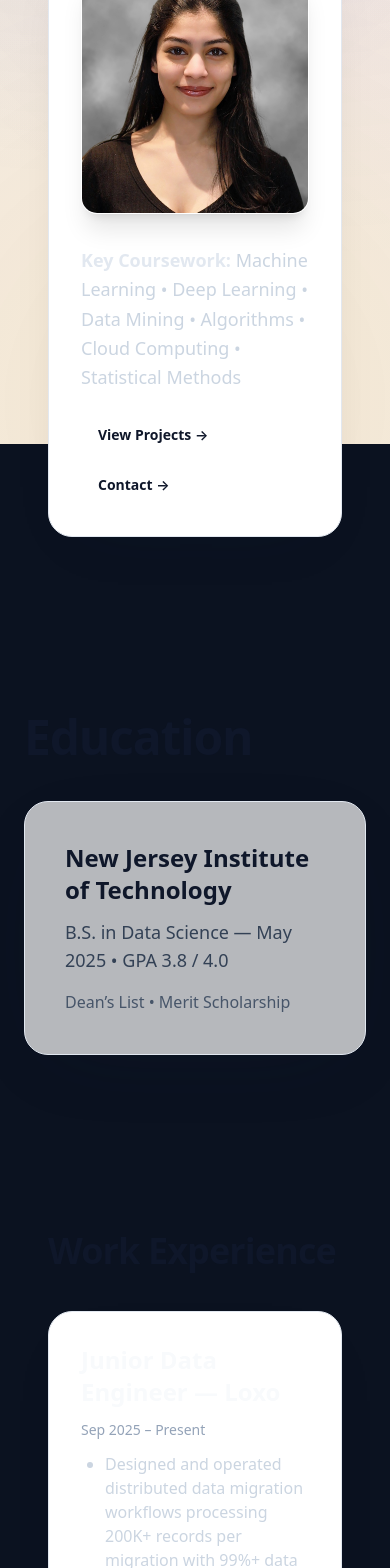
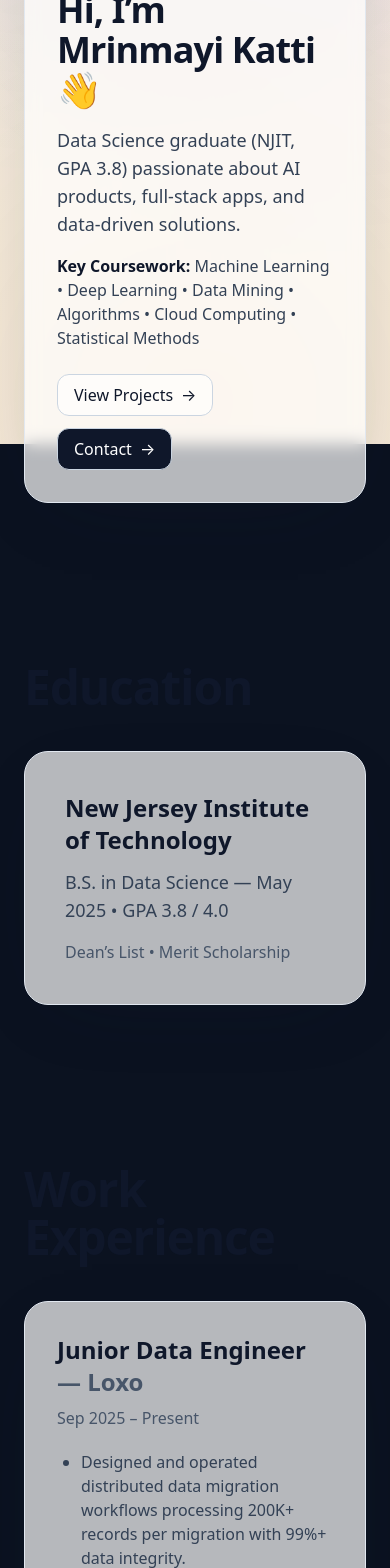
Before and after one commit to Mrinmayi03/MrinmayiKatti_Portfolio, a React (Vite) app: page / in a window 390 px wide. Shown: the part 400-1968 px from the top of the page. Built offline with nearby package versions, Linux system fonts and the light colour scheme.

Commit message:
Frontend updates

```diff
--- a/src/components/Contact.tsx
+++ b/src/components/Contact.tsx
@@ -1,52 +1,54 @@
-import SectionShell from "./SectionShell";
-
+// src/components/Contact.tsx
 export default function Contact() {
   return (
-    <SectionShell
-      id="contact"
-      title="Get in Touch"
-      subtitle="I’m open to new-grad SWE / Data Science opportunities."
-    >
-      <div className="space-y-4 text-slate-300">
+    <section id="contact" className="py-20">
+      <h2 className="text-5xl font-extrabold tracking-tight text-slate-900 mb-10">
+        Contact
+      </h2>
+
+      <div className="rounded-3xl bg-white/70 backdrop-blur border border-slate-200 shadow-[0_20px_80px_-40px_rgba(15,23,42,0.35)] p-8 md:p-10">
+        <p className="text-slate-700 text-lg mb-6">
+          I’m open to new-grad SWE / Data Science opportunities.
+        </p>
+
+        <div className="space-y-3 text-slate-700">
           <p>
-          <span className="font-semibold text-slate-400">Email:</span>{" "}
-          <a
-            href="mailto:mpkatti03@gmail.com"
-            className="font-semibold text-sky-300 hover:text-sky-200 hover:underline"
-          >
+            <span className="font-semibold text-slate-900">Email:</span>{' '}
+            <a className="underline hover:text-slate-900" href="mailto:mpkatti03@gmail.com">
               mpkatti03@gmail.com
             </a>
           </p>
 
           <p>
-          <span className="font-semibold text-slate-400">LinkedIn:</span>{" "}
+            <span className="font-semibold text-slate-900">LinkedIn:</span>{' '}
             <a
+              className="underline hover:text-slate-900"
               href="https://linkedin.com/in/mrinmayi-p-katti-0a6333248"
               target="_blank"
               rel="noreferrer"
-            className="font-semibold text-sky-300 hover:text-sky-200 hover:underline"
             >
               /in/mrinmayi-p-katti-0a6333248
             </a>
           </p>
 
           <p>
-          <span className="font-semibold text-slate-400">GitHub:</span>{" "}
+            <span className="font-semibold text-slate-900">GitHub:</span>{' '}
             <a
+              className="underline hover:text-slate-900"
               href="https://github.com/Mrinmayi03"
               target="_blank"
               rel="noreferrer"
-            className="font-semibold text-sky-300 hover:text-sky-200 hover:underline"
             >
               github.com/Mrinmayi03
             </a>
           </p>
 
           <p>
-          <span className="font-semibold text-slate-400">Phone:</span>{" "}
-          <span className="font-semibold text-slate-200">+1 862-405-0732</span>
+            <span className="font-semibold text-slate-900">Phone:</span>{' '}
+            <span className="text-slate-700">+1 862-405-0732</span>
           </p>
         </div>
-    </SectionShell>
+      </div>
+    </section>
   );
 }
--- a/src/components/Education.tsx
+++ b/src/components/Education.tsx
@@ -15,9 +15,7 @@ export default function Education() {
           B.S. in Data Science — May 2025 • GPA 3.8 / 4.0
         </p>
 
-        <p className="mt-4 text-slate-600">
-          Dean’s List • Merit Scholarship
-        </p>
+        <p className="mt-4 text-slate-600">Dean’s List • Merit Scholarship</p>
       </div>
     </section>
   );
--- a/src/components/Experience.tsx
+++ b/src/components/Experience.tsx
@@ -1,76 +1,83 @@
-import SectionShell from "./SectionShell";
+// src/components/Experience.tsx
+type Role = {
+  company: string;
+  title: string;
+  period: string;
+  bullets: string[];
+  tech?: string[];
+};
 
 export default function Experience() {
-  const roles = [
+  const roles: Role[] = [
     {
-      company: "Loxo",
-      title: "Junior Data Engineer",
-      period: "Sep 2025 – Present",
+      company: 'Loxo',
+      title: 'Junior Data Engineer',
+      period: 'Sep 2025 – Present',
       bullets: [
-        "Designed and operated distributed data migration workflows processing 200K+ records per migration with 99%+ data integrity.",
-        "Integrated 7+ external ATS/CRM systems, resolving UUID/type mismatches and schema inconsistencies to reduce reconciliation errors by 30%.",
-        "Engineered reusable job orchestration templates with retry logic, structured logging, and validation layers, reducing manual intervention by 25%.",
-        "Implemented schema normalization and post-migration reconciliation checks to enforce strict data quality SLAs.",
-        "Containerized backend batch workloads with Docker and deployed to Kubernetes for fault-tolerant, production-grade processing.",
-        "Collaborated cross-functionally with product and engineering teams to debug edge cases, improve migration reliability, and optimize runtime performance.",
-        "Maintained observability via structured logs, metrics tracking, and retry patterns to ensure high system resilience.",
+        'Designed and operated distributed data migration workflows processing 200K+ records per migration with 99%+ data integrity.',
+        'Integrated 7+ external ATS/CRM systems, resolving UUID/type mismatches and schema inconsistencies to reduce reconciliation errors by 30%.',
+        'Engineered reusable job orchestration templates with retry logic, structured logging, and validation layers, reducing manual intervention by 25%.',
+        'Implemented schema normalization and post-migration reconciliation checks to enforce strict data quality SLAs.',
+        'Containerized backend batch workloads with Docker and deployed to Kubernetes for fault-tolerant, production-grade processing.',
+        'Collaborated cross-functionally to debug edge cases, improve reliability, and optimize runtime performance.',
+        'Maintained observability via structured logs, metrics tracking, and retry patterns to ensure high system resilience.',
       ],
-      tech: [
-        "Ruby on Rails",
-        "Python",
-        "SQL Server",
-        "Kubernetes",
-        "Docker",
-        "ETL/ELT",
-        "REST APIs",
+      tech: ['Ruby on Rails', 'Python', 'SQL Server', 'Kubernetes', 'Docker', 'ETL/ELT', 'REST APIs'],
+    },
+    {
+      company: 'Reliance Jio',
+      title: 'AI/ML Intern',
+      period: 'Jun 2024 – Aug 2024',
+      bullets: [
+        'Built SQL and Python based data pipelines supporting A/B testing infrastructure, contributing to 18% retention growth.',
+        'Built real-time dashboards in Python, Tableau, and GCP BigQuery, reducing analysis time by 40%.',
+        'Automated experiment metric tracking using SQL queries and batch processing scripts.',
       ],
     },
     {
-      company: "Reliance Jio",
-      title: "AI/ML Intern",
-      period: "Jun 2024 – Aug 2024",
+      company: 'LinkQuest Global',
+      title: 'Data Analyst Intern',
+      period: 'May 2021 – Jul 2021',
       bullets: [
-        "Built SQL and Python based data pipelines supporting A/B testing infrastructure, contributing to 18% retention growth.",
-        "Built real-time interactive dashboards in Python, Tableau, and GCP BigQuery, reducing analysis time by 40%.",
-        "Automated experiment metric tracking using SQL queries and batch processing scripts.",
-      ],
-    },
-    {
-      company: "LinkQuest Global",
-      title: "Data Analyst Intern",
-      period: "May 2021 – Jul 2021",
-      bullets: [
-        "Improved SQL query efficiency by 35% and doubled ETL throughput using Spark.",
-        "Automated anomaly detection with SAS, R, and MongoDB logging.",
-        "Led agile development with Git, Jira, and Docker for reproducible pipelines.",
-        "Deployed containerized data services on AWS EC2 using Docker for scalable analytics workloads.",
+        'Improved SQL query efficiency by 35% and doubled ETL throughput using Spark.',
+        'Automated anomaly detection with SAS, R, and MongoDB logging.',
+        'Led agile delivery with Git, Jira, and Docker for reproducible pipelines.',
+        'Deployed containerized data services on AWS EC2 using Docker for scalable analytics workloads.',
       ],
     },
   ];
 
   return (
-    <SectionShell id="experience" title="Work Experience">
-      <div className="space-y-12">
+    <section id="experience" className="py-20">
+      <h2 className="text-5xl font-extrabold tracking-tight text-slate-900 mb-10">
+        Work Experience
+      </h2>
+
+      <div className="space-y-8">
         {roles.map((r) => (
-          <div key={`${r.company}-${r.title}`} className="space-y-3">
-            <h3 className="text-2xl font-semibold text-slate-50">
-              {r.title} — {r.company}
-            </h3>
+          <div
+            key={`${r.title}-${r.company}`}
+            className="rounded-3xl bg-white/70 backdrop-blur border border-slate-200 shadow-[0_20px_80px_-40px_rgba(15,23,42,0.35)] p-8 md:p-10"
+          >
+            <div className="flex flex-col md:flex-row md:items-baseline md:justify-between gap-2">
+              <h3 className="text-2xl font-semibold text-slate-900">
+                {r.title} <span className="text-slate-600">— {r.company}</span>
+              </h3>
+              <p className="text-slate-600">{r.period}</p>
+            </div>
 
-            <p className="text-sm md:text-base text-slate-400">{r.period}</p>
-
-            <ul className="list-disc ml-6 text-slate-300 space-y-2">
+            <ul className="mt-5 list-disc ml-6 text-slate-700 space-y-2">
               {r.bullets.map((b) => (
                 <li key={b}>{b}</li>
               ))}
             </ul>
 
             {r.tech && (
-              <div className="flex flex-wrap gap-2 pt-3">
+              <div className="mt-6 flex flex-wrap gap-2">
                 {r.tech.map((t) => (
                   <span
                     key={t}
-                    className="rounded-lg border border-white/10 bg-white/5 px-2.5 py-1 text-xs text-slate-200"
+                    className="text-xs px-3 py-1 rounded-full border border-slate-300 bg-white/60 text-slate-700"
                   >
                     {t}
                   </span>
@@ -80,6 +87,6 @@ export default function Experience() {
           </div>
         ))}
       </div>
-    </SectionShell>
+    </section>
   );
 }
--- a/src/components/Intro.tsx
+++ b/src/components/Intro.tsx
@@ -1,44 +1,49 @@
-import portrait from "../assets/portrait.jpg";
-import SectionShell from "./SectionShell";
+// src/components/Intro.tsx
+import portrait from '../assets/portrait.jpg';
 
 export default function Intro() {
   return (
-    <SectionShell
-      id="intro"
-      title="Hi, I'm Mrinmayi Katti 👋"
-      subtitle="Data Science graduate (NJIT, GPA 3.8) passionate about AI products, full-stack apps, and data-driven solutions."
-      className="pt-10"
-    >
-      <div className="grid gap-8 md:grid-cols-[240px_1fr] md:items-center">
+    <section id="intro" className="pt-12 pb-20">
+      <div className="rounded-3xl bg-white/70 backdrop-blur border border-slate-200 shadow-[0_20px_80px_-40px_rgba(15,23,42,0.35)] p-8 md:p-10">
+        <div className="grid gap-8 md:grid-cols-[220px_1fr] items-center">
           <img
             src={portrait}
             alt="Mrinmayi portrait"
-          className="w-60 h-60 object-cover rounded-2xl shadow-xl border border-white/10"
+            className="w-full max-w-[220px] aspect-square object-cover rounded-2xl shadow-md border border-slate-200"
           />
 
           <div>
-          <p className="text-slate-300 text-lg leading-relaxed">
-            <span className="font-semibold text-slate-200">Key Coursework:</span>{" "}
-            Machine Learning • Deep Learning • Data Mining • Algorithms • Cloud
-            Computing • Statistical Methods
+            <h1 className="text-4xl md:text-5xl font-extrabold tracking-tight text-slate-900">
+              Hi, I’m Mrinmayi Katti <span aria-hidden>👋</span>
+            </h1>
+
+            <p className="mt-4 text-lg md:text-xl text-slate-700 max-w-2xl">
+              Data Science graduate (NJIT, GPA 3.8) passionate about AI products, full-stack apps,
+              and data-driven solutions.
+            </p>
+
+            <p className="mt-4 text-slate-700">
+              <span className="font-semibold text-slate-900">Key Coursework:</span>{' '}
+              Machine Learning • Deep Learning • Data Mining • Algorithms • Cloud Computing • Statistical Methods
             </p>
 
             <div className="mt-6 flex flex-wrap gap-3">
               <a
                 href="#projects"
-              className="inline-flex items-center gap-2 rounded-xl bg-white/10 hover:bg-white/15 border border-white/10 px-4 py-2 text-sm font-semibold transition"
+                className="inline-flex items-center gap-2 rounded-xl border border-slate-300 bg-white/60 px-4 py-2 text-slate-900 hover:bg-white transition"
               >
-              View Projects →
+                View Projects <span aria-hidden>→</span>
               </a>
               <a
                 href="#contact"
-              className="inline-flex items-center gap-2 rounded-xl bg-white/10 hover:bg-white/15 border border-white/10 px-4 py-2 text-sm font-semibold transition"
+                className="inline-flex items-center gap-2 rounded-xl border border-slate-300 bg-slate-900 px-4 py-2 text-white hover:bg-slate-950 transition"
               >
-              Contact →
+                Contact <span aria-hidden>→</span>
               </a>
             </div>
           </div>
         </div>
-    </SectionShell>
+      </div>
+    </section>
   );
 }
--- a/src/components/Navbar.tsx
+++ b/src/components/Navbar.tsx
@@ -13,7 +13,7 @@ const links = [
 export default function Navbar() {
   return (
     <header className="sticky top-0 z-50">
-      <div className="backdrop-blur bg-[#f6f1e8]/80 border-b border-slate-200">
+      <div className="backdrop-blur bg-[#f6f1e8]/85 border-b border-slate-200">
         <nav className="mx-auto max-w-6xl px-6">
           <div className="h-14 flex items-center justify-between gap-6">
             <a
--- a/src/components/Projects.tsx
+++ b/src/components/Projects.tsx
@@ -1,101 +1,100 @@
-import ProjectCard from "./ProjectCard";
+// src/components/Projects.tsx
+import ProjectCard from './ProjectCard';
 
-import fsImg1 from "../assets/projects/frenchspeechsync/FrenchSpeechSync-1.png";
-import fsImg2 from "../assets/projects/frenchspeechsync/FrenchSpeechSync-2.png";
-import originalVid from "../assets/projects/frenchspeechsync/youtube_video.mp4";
-import translatedVid from "../assets/projects/frenchspeechsync/FrenchTranslated.mp4";
+import fsImg1 from '../assets/projects/frenchspeechsync/FrenchSpeechSync-1.png';
+import fsImg2 from '../assets/projects/frenchspeechsync/FrenchSpeechSync-2.png';
+import originalVid from '../assets/projects/frenchspeechsync/youtube_video.mp4';
+import translatedVid from '../assets/projects/frenchspeechsync/FrenchTranslated.mp4';
 
-import ccImg1 from "../assets/projects/calmcompanion/CalmCompanion-1.png";
-import ccImg2 from "../assets/projects/calmcompanion/CalmCompanion-2.png";
+import ccImg1 from '../assets/projects/calmcompanion/CalmCompanion-1.png';
+import ccImg2 from '../assets/projects/calmcompanion/CalmCompanion-2.png';
 
-import ssImg1 from "../assets/projects/stocksight/StockSight-1.png";
-import ssImg2 from "../assets/projects/stocksight/StockSight-2.png";
+import ssImg1 from '../assets/projects/stocksight/StockSight-1.png';
+import ssImg2 from '../assets/projects/stocksight/StockSight-2.png';
 
-import sbImg1 from "../assets/projects/steadybloom/SteadyBloom1.png";
-import sbImg2 from "../assets/projects/steadybloom/SteadyBloom2.png";
-import sbImg3 from "../assets/projects/steadybloom/SteadyBloom3.png";
-import sbImg4 from "../assets/projects/steadybloom/SteadyBloom4.png";
+import sbImg1 from '../assets/projects/steadybloom/SteadyBloom1.png';
+import sbImg2 from '../assets/projects/steadybloom/SteadyBloom2.png';
+import sbImg3 from '../assets/projects/steadybloom/SteadyBloom3.png';
+import sbImg4 from '../assets/projects/steadybloom/SteadyBloom4.png';
 
 export default function Projects() {
   const projects = [
     {
-      title: "SteadyBloom",
+      title: 'SteadyBloom',
       tagline:
-        "Full-stack ADHD care app combining secure software architecture with real-time mood and medication analytics.",
+        'Full-stack ADHD care app combining secure software architecture with real-time mood and medication analytics.',
       bullets: [
-        "Django REST API with JWT auth powers secure task, mood, and medication tracking.",
-        "Integrated data science: mood trend scoring, sentiment analysis, and D3 word clouds.",
-        "Built with React + Tailwind frontend, PostgreSQL on AWS RDS, and fully deployed.",
+        'Django REST API with JWT auth powers secure task, mood, and medication tracking.',
+        'Integrated analytics: mood trend scoring, sentiment analysis, and D3 word clouds.',
+        'React + Tailwind frontend with PostgreSQL on AWS RDS; deployed end-to-end.',
       ],
       tech: [
-        "React",
-        "TypeScript",
-        "Django REST",
-        "PostgreSQL",
-        "JWT Auth",
-        "Recharts",
-        "D3.js",
-        "Pandas",
-        "Tailwind CSS",
-        "AWS RDS",
-        "Render",
-        "Netlify",
+        'React',
+        'TypeScript',
+        'Django REST',
+        'PostgreSQL',
+        'JWT Auth',
+        'Recharts',
+        'D3.js',
+        'Pandas',
+        'Tailwind',
+        'AWS RDS',
+        'Render',
+        'Netlify',
       ],
       images: [sbImg1, sbImg2, sbImg3, sbImg4],
-      LiveDemo: "https://steadybloom.netlify.app/",
-      accent: "from-fuchsia-400/70 to-indigo-400/70",
+      LiveDemo: 'https://steadybloom.netlify.app/',
+      accent: 'from-fuchsia-500/40 to-indigo-500/40',
     },
     {
-      title: "French Speech Sync",
-      tagline:
-        "AI tool that converts any MP4 into a fully dubbed French video with synced subtitles.",
+      title: 'French Speech Sync',
+      tagline: 'AI tool that converts any MP4 into a fully dubbed French video with synced subtitles.',
       bullets: [
-        "Reduced manual dubbing effort by 90% on 50+ videos.",
-        "Whisper → transcription & timestamps; gTTS → French speech.",
-        "MoviePy/ffmpeg merge audio + subtitles into final MP4.",
-        "Outputs stored on AWS S3 with presigned download links.",
+        'Reduced manual dubbing effort by 90% on 50+ videos.',
+        'Whisper → transcription & timestamps; gTTS → French speech.',
+        'MoviePy/ffmpeg merges audio + subtitles into final MP4.',
+        'Outputs stored on AWS S3 with presigned download links.',
       ],
-      tech: ["React", "FastAPI", "Whisper", "gTTS", "MoviePy", "AWS S3", "Docker"],
+      tech: ['React', 'FastAPI', 'Whisper', 'gTTS', 'MoviePy', 'AWS S3', 'Docker'],
       images: [fsImg1, fsImg2],
       videos: [
-        { src: originalVid, label: "Original video" },
-        { src: translatedVid, label: "French-dubbed output" },
+        { src: originalVid, label: 'Original video' },
+        { src: translatedVid, label: 'French-dubbed output' },
       ],
-      github: "https://github.com/Mrinmayi03/FrenchSpeechSync",
-      accent: "from-indigo-400/70 to-cyan-400/70",
+      github: 'https://github.com/Mrinmayi03/FrenchSpeechSync',
+      accent: 'from-indigo-500/40 to-cyan-500/40',
     },
     {
-      title: "Calm Companion",
-      tagline: "Voice-enabled mental-health chatbot that responds with empathetic speech.",
+      title: 'Calm Companion',
+      tagline: 'Voice-enabled mental-health chatbot that responds with empathetic speech.',
       bullets: [
-        "98% STT accuracy via Whisper; ~300ms response latency.",
-        "GPT-3.5-Turbo for conversation logic; ElevenLabs for TTS.",
-        "Built with React + Tailwind and FastAPI backend.",
+        '98% STT accuracy via Whisper; ~300ms response latency.',
+        'GPT-3.5-Turbo for conversation logic; ElevenLabs for TTS.',
+        'React + Tailwind UI with FastAPI backend.',
       ],
-      tech: ["React", "FastAPI", "Whisper", "GPT-3.5", "ElevenLabs", "Tailwind"],
+      tech: ['React', 'FastAPI', 'Whisper', 'GPT-3.5', 'ElevenLabs', 'Tailwind'],
       images: [ccImg1, ccImg2],
-      github: "https://github.com/Mrinmayi03/CalmCompanion",
-      accent: "from-emerald-400/70 to-lime-400/70",
+      github: 'https://github.com/Mrinmayi03/CalmCompanion',
+      accent: 'from-emerald-500/40 to-lime-500/40',
     },
     {
-      title: "StockSight",
-      tagline: "Streamlit dashboard that forecasts stock prices using an LSTM model.",
+      title: 'StockSight',
+      tagline: 'Streamlit dashboard that forecasts stock prices using an LSTM model.',
       bullets: [
-        "Achieved 92% directional accuracy on S&P 500 validation set.",
-        "Automated yfinance data ingestion & MinMax scaling.",
-        "Interactive moving-average charts and error metrics.",
+        'Achieved 92% directional accuracy on S&P 500 validation set.',
+        'Automated yfinance data ingestion & MinMax scaling.',
+        'Interactive moving-average charts and error metrics.',
       ],
-      tech: ["Python", "TensorFlow", "Streamlit", "yfinance", "scikit-learn"],
+      tech: ['Python', 'TensorFlow', 'Streamlit', 'yfinance', 'scikit-learn'],
       images: [ssImg1, ssImg2],
-      github: "https://github.com/Mrinmayi03/StockSight",
-      accent: "from-amber-400/70 to-orange-400/70",
+      github: 'https://github.com/Mrinmayi03/StockSight',
+      accent: 'from-amber-500/40 to-orange-500/40',
     },
   ];
 
   return (
     <section id="projects" className="py-20">
-      <div className="mx-auto max-w-6xl px-6">
-        <h2 className="text-4xl md:text-5xl font-extrabold tracking-tight text-slate-50 mb-10">
+      <h2 className="text-5xl font-extrabold tracking-tight text-slate-900 mb-10">
         Projects
       </h2>
 
@@ -104,7 +103,6 @@ export default function Projects() {
           <ProjectCard key={p.title} {...p} />
         ))}
       </div>
-      </div>
     </section>
   );
 }
```
Also changed, not shown: src/App.tsx (+6 -5 lines), src/components/Certifications.tsx (+15 -10 lines), src/components/ProjectCard.tsx (+32 -67 lines), src/components/Resume.tsx (+20 -27 lines), src/components/Skills.tsx (+22 -18 lines). Lines whose indentation alone changed are shown as unchanged.
